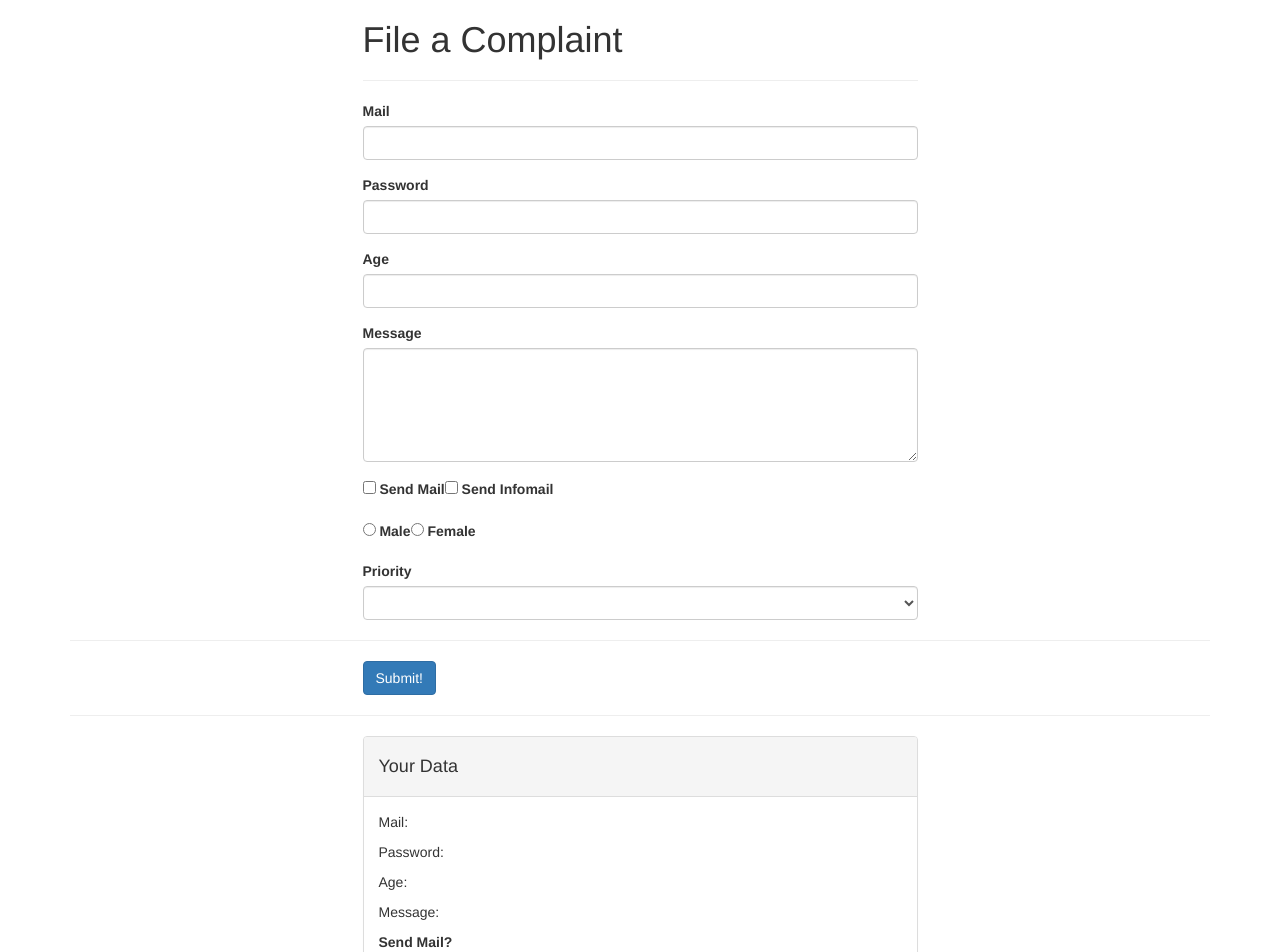
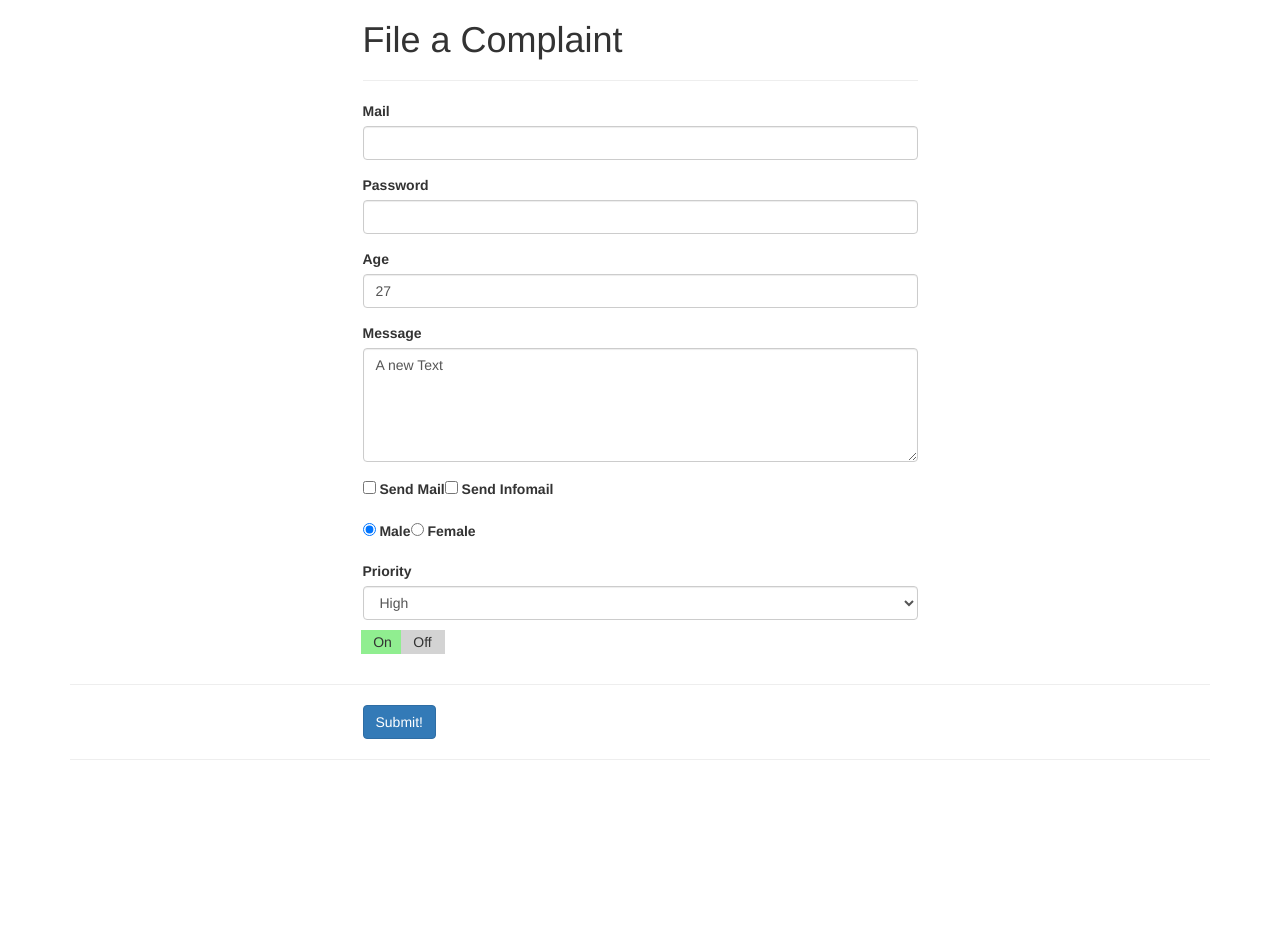
Before and after one commit to seinelet/udemy-vue-comp-1, a Vue app: page / in a window 1280 px wide. Shown: the top 952 px of the page. After the commit the page ends 800 px from the top, so only its background shows below. Built offline with nearby package versions, Linux system fonts and the light colour scheme.

Commit message:
Section 11 Finish

```diff
--- a/src/App.vue
+++ b/src/App.vue
@@ -9,15 +9,31 @@
           <hr />
           <div class="form-group">
             <label for="email">Mail</label>
-            <input type="text" id="email" class="form-control" />
+            <input
+              type="text"
+              id="email"
+              class="form-control"
+              :value="userData.email"
+              @input="userData.email = $event.target.value"
+            />
           </div>
           <div class="form-group">
             <label for="password">Password</label>
-            <input type="password" id="password" class="form-control" />
+            <input
+              type="password"
+              id="password"
+              class="form-control"
+              v-model.lazy="userData.password"
+            />
           </div>
           <div class="form-group">
             <label for="age">Age</label>
-            <input type="number" id="age" class="form-control" />
+            <input
+              type="number"
+              id="age"
+              class="form-control"
+              v-model="userData.age"
+            />
           </div>
         </div>
       </div>
@@ -27,7 +43,12 @@
         >
           <label for="message">Message</label><br />
           <!-- Interpolation between <textarea>{{ test }}</textarea> doesn't work!-->
-          <textarea id="message" rows="5" class="form-control"></textarea>
+          <textarea
+            id="message"
+            rows="5"
+            class="form-control"
+            v-model="message"
+          ></textarea>
         </div>
       </div>
       <div class="row">
@@ -36,10 +57,21 @@
         >
           <div class="form-group">
             <label for="sendmail">
-              <input type="checkbox" id="sendmail" value="SendMail" /> Send Mail
+              <input
+                type="checkbox"
+                id="sendmail"
+                value="SendMail"
+                v-model="sendMail"
+              />
+              Send Mail
             </label>
             <label for="sendInfomail">
-              <input type="checkbox" id="sendInfomail" value="SendInfoMail" />
+              <input
+                type="checkbox"
+                id="sendInfomail"
+                value="SendInfoMail"
+                v-model="sendMail"
+              />
               Send Infomail
             </label>
           </div>
@@ -50,10 +82,11 @@
           class="col-xs-12 col-sm-8 col-sm-offset-2 col-md-6 col-md-offset-3 form-group"
         >
           <label for="male">
-            <input type="radio" id="male" value="Male" /> Male
+            <input type="radio" id="male" value="Male" v-model="gender" /> Male
           </label>
           <label for="female">
-            <input type="radio" id="female" value="Female" /> Female
+            <input type="radio" id="female" value="Female" v-model="gender" />
+            Female
           </label>
         </div>
       </div>
@@ -62,9 +95,18 @@
           class="col-xs-12 col-sm-8 col-sm-offset-2 col-md-6 col-md-offset-3 from-group"
         >
           <label for="priority">Priority</label>
-          <select id="priority" class="form-control">
-            <option></option>
+          <select id="priority" class="form-control" v-model="selectedPriority">
+            <option v-for="priority in priorities" :key="priority.id">{{
+              priority
+            }}</option>
           </select>
+        </div>
+      </div>
+      <div class="row">
+        <div
+          class="col-xs-12 col-sm-8 col-sm-offset-2 col-md-6 col-md-offset-3"
+        >
+          <app-switch v-model="dataSwitch"></app-switch>
         </div>
       </div>
       <hr />
@@ -72,29 +114,33 @@
         <div
           class="col-xs-12 col-sm-8 col-sm-offset-2 col-md-6 col-md-offset-3"
         >
-          <button class="btn btn-primary">Submit!</button>
+          <button class="btn btn-primary" @click.prevent="submitted">
+            Submit!
+          </button>
         </div>
       </div>
     </form>
     <hr />
-    <div class="row">
+    <div class="row" v-if="isSubmitted">
       <div class="col-xs-12 col-sm-8 col-sm-offset-2 col-md-6 col-md-offset-3">
         <div class="panel panel-default">
           <div class="panel-heading">
             <h4>Your Data</h4>
           </div>
           <div class="panel-body">
-            <p>Mail:</p>
-            <p>Password:</p>
-            <p>Age:</p>
-            <p>Message:</p>
+            <p>Mail: {{ userData.email }}</p>
+            <p>Password: {{ userData.password }}</p>
+            <p>Age: {{ userData.age }}</p>
+            <p style="white-space: pre">Message: {{ message }}</p>
             <p><strong>Send Mail?</strong></p>
             <ul>
-              <li></li>
+              <li v-for="item in sendMail" :key="item.id">
+                {{ item }}
+              </li>
             </ul>
-            <p>Gender:</p>
-            <p>Priority:</p>
-            <p>Switched:</p>
+            <p>Gender: {{ gender }}</p>
+            <p>Priority: {{ selectedPriority }}</p>
+            <p>Switched: {{ dataSwitch }}</p>
           </div>
         </div>
       </div>
@@ -103,7 +149,34 @@
 </template>
 
 <script>
-export default {};
+import Switch from "./Switch.vue";
+
+export default {
+  data() {
+    return {
+      userData: {
+        email: "",
+        password: "",
+        age: 27
+      },
+      message: "A new Text",
+      sendMail: [],
+      gender: "Male",
+      selectedPriority: "High",
+      priorities: ["High", "Medium", "Low"],
+      dataSwitch: true,
+      isSubmitted: false
+    };
+  },
+  methods: {
+    submitted() {
+      this.isSubmitted = true;
+    }
+  },
+  components: {
+    appSwitch: Switch
+  }
+};
 </script>
 
 <style></style>
--- /dev/null
+++ b/src/Switch.vue
@@ -0,0 +1,42 @@
+<template>
+  <div>
+    <div id="on" @click="switched(true)" :class="{ active: value }">On</div>
+    <div id="off" @click="switched(false)" :class="{ active: !value }">Off</div>
+  </div>
+</template>
+
+<script>
+export default {
+  props: ["value"],
+  methods: {
+    switched(isOn) {
+      this.$emit("input", isOn);
+    }
+  }
+};
+</script>
+
+<style scoped>
+#on,
+#off {
+  width: 40px;
+  height: 20px;
+  background-color: lightgray;
+  padding: 2px;
+  display: inline-block;
+  margin: 10px -2px;
+  box-sizing: content-box;
+  cursor: pointer;
+  text-align: center;
+}
+
+#on:hover,
+#on.active {
+  background-color: lightgreen;
+}
+
+#off:hover,
+#off.active {
+  background-color: lightcoral;
+}
+</style>
```
